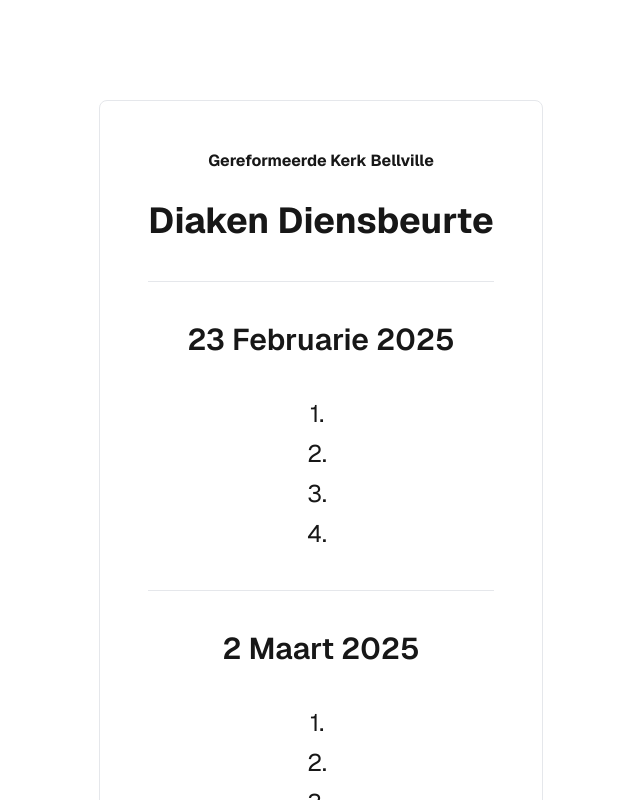
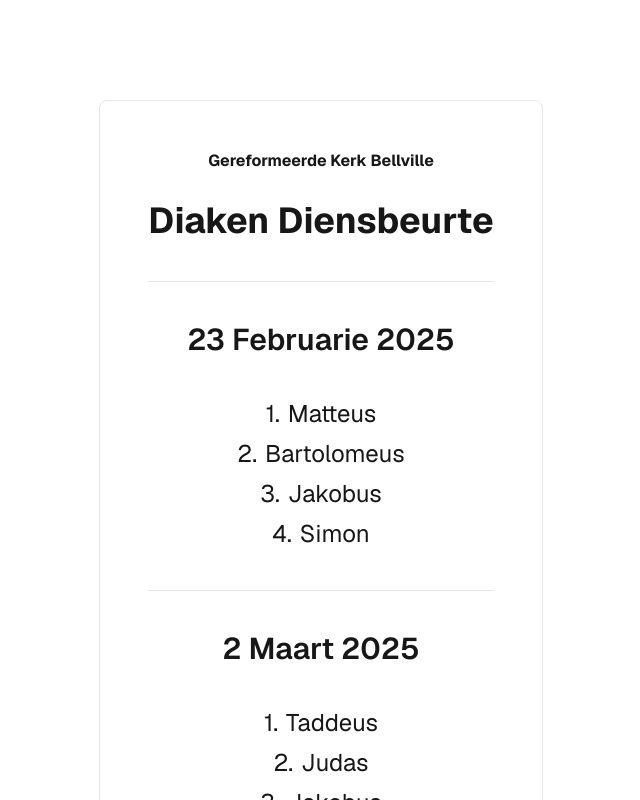
Before and after one commit to swart/kerk, a Next.js app: page / in a window 1280 px wide. Shown: the top 800 px of the page, without its empty margins (319-959 px from the left). Built offline with nearby package versions, Linux system fonts and the light colour scheme.

Commit message:
Update defaults

```diff
--- a/app/env.ts
+++ b/app/env.ts
@@ -1,6 +1,6 @@
 export const env = {
     numberOfSundays: parseInt(process.env.NUMBER_OF_SUNDAYS || '6'),
     dateOrigin: new Date(process.env.DATE_ORIGIN || '2025-02-09'),
-    seed: parseInt(process.env.SEED || '0'),
-    diakens: process.env.DIAKENS ? process.env.DIAKENS.split(',') : []
+    seed: parseInt(process.env.SEED || '1517'),
+    diakens: process.env.DIAKENS ? process.env.DIAKENS.split(',') : ["Petrus","Andreas","Jakobus","Johannes","Filippus","Bartolomeus","Tomas","Matteus","Jakobus","Taddeus","Simon","Judas"]
 };
```
